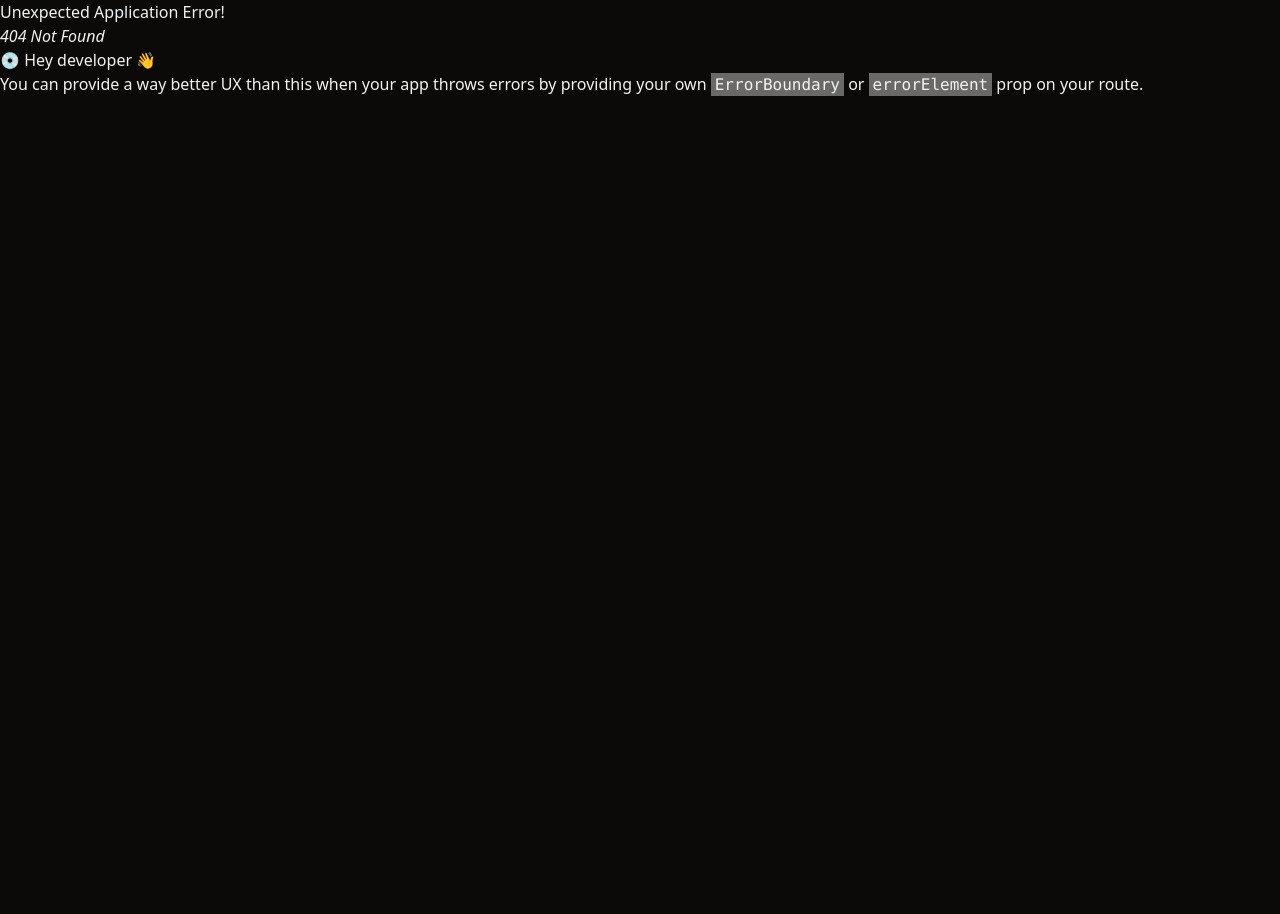
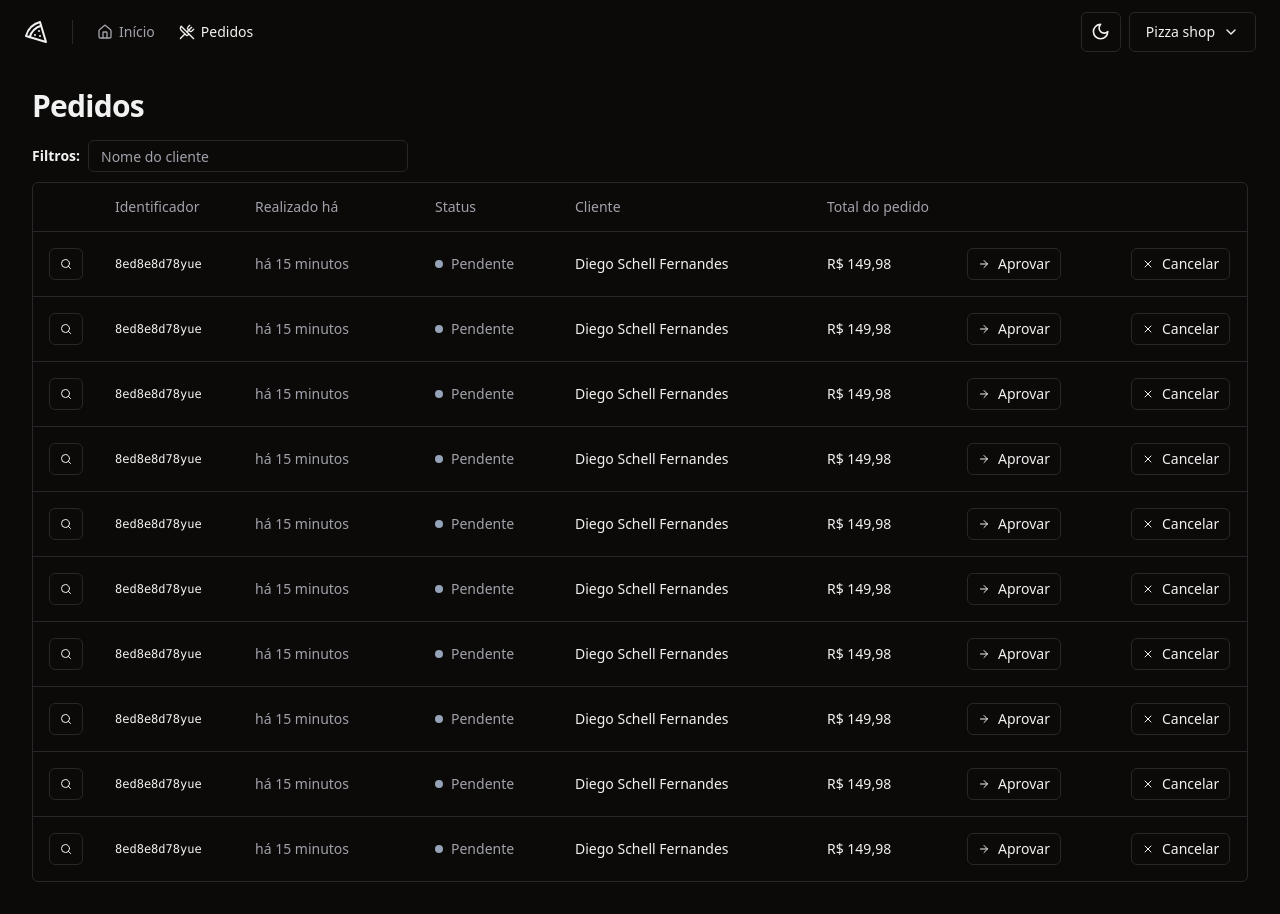
Before and after one commit to Carolbrandes/pizzashop-web, a React (Vite) app: page /orders in a window 1280 px wide. Before the commit this address had no page. Before the commit the page ends 800 px from the top, so only its background shows below. Built offline with nearby package versions, Linux system fonts and the light colour scheme.

Commit message:
feat/orders page initial

```diff
--- a/src/components/ui/button.tsx
+++ b/src/components/ui/button.tsx
@@ -21,6 +21,7 @@
       },
       size: {
         default: 'h-10 px-4 py-2',
+        xs: 'h-8 px-2.5',
         sm: 'h-9 rounded-md px-3',
         lg: 'h-11 rounded-md px-8',
         icon: 'h-10 w-10',
--- /dev/null
+++ b/src/components/ui/table.tsx
@@ -0,0 +1,117 @@
+import * as React from "react"
+
+import { cn } from "@/lib/utils"
+
+const Table = React.forwardRef<
+  HTMLTableElement,
+  React.HTMLAttributes<HTMLTableElement>
+>(({ className, ...props }, ref) => (
+  <div className="relative w-full overflow-auto">
+    <table
+      ref={ref}
+      className={cn("w-full caption-bottom text-sm", className)}
+      {...props}
+    />
+  </div>
+))
+Table.displayName = "Table"
+
+const TableHeader = React.forwardRef<
+  HTMLTableSectionElement,
+  React.HTMLAttributes<HTMLTableSectionElement>
+>(({ className, ...props }, ref) => (
+  <thead ref={ref} className={cn("[&_tr]:border-b", className)} {...props} />
+))
+TableHeader.displayName = "TableHeader"
+
+const TableBody = React.forwardRef<
+  HTMLTableSectionElement,
+  React.HTMLAttributes<HTMLTableSectionElement>
+>(({ className, ...props }, ref) => (
+  <tbody
+    ref={ref}
+    className={cn("[&_tr:last-child]:border-0", className)}
+    {...props}
+  />
+))
+TableBody.displayName = "TableBody"
+
+const TableFooter = React.forwardRef<
+  HTMLTableSectionElement,
+  React.HTMLAttributes<HTMLTableSectionElement>
+>(({ className, ...props }, ref) => (
+  <tfoot
+    ref={ref}
+    className={cn(
+      "border-t bg-muted/50 font-medium [&>tr]:last:border-b-0",
+      className
+    )}
+    {...props}
+  />
+))
+TableFooter.displayName = "TableFooter"
+
+const TableRow = React.forwardRef<
+  HTMLTableRowElement,
+  React.HTMLAttributes<HTMLTableRowElement>
+>(({ className, ...props }, ref) => (
+  <tr
+    ref={ref}
+    className={cn(
+      "border-b transition-colors hover:bg-muted/50 data-[state=selected]:bg-muted",
+      className
+    )}
+    {...props}
+  />
+))
+TableRow.displayName = "TableRow"
+
+const TableHead = React.forwardRef<
+  HTMLTableCellElement,
+  React.ThHTMLAttributes<HTMLTableCellElement>
+>(({ className, ...props }, ref) => (
+  <th
+    ref={ref}
+    className={cn(
+      "h-12 px-4 text-left align-middle font-medium text-muted-foreground [&:has([role=checkbox])]:pr-0",
+      className
+    )}
+    {...props}
+  />
+))
+TableHead.displayName = "TableHead"
+
+const TableCell = React.forwardRef<
+  HTMLTableCellElement,
+  React.TdHTMLAttributes<HTMLTableCellElement>
+>(({ className, ...props }, ref) => (
+  <td
+    ref={ref}
+    className={cn("p-4 align-middle [&:has([role=checkbox])]:pr-0", className)}
+    {...props}
+  />
+))
+TableCell.displayName = "TableCell"
+
+const TableCaption = React.forwardRef<
+  HTMLTableCaptionElement,
+  React.HTMLAttributes<HTMLTableCaptionElement>
+>(({ className, ...props }, ref) => (
+  <caption
+    ref={ref}
+    className={cn("mt-4 text-sm text-muted-foreground", className)}
+    {...props}
+  />
+))
+TableCaption.displayName = "TableCaption"
+
+export {
+  Table,
+  TableHeader,
+  TableBody,
+  TableFooter,
+  TableHead,
+  TableRow,
+  TableCell,
+  TableCaption,
+}
--- /dev/null
+++ b/src/pages/orders/orders.tsx
@@ -0,0 +1,93 @@
+import { ArrowRight, Search, X } from 'lucide-react'
+import { Helmet } from 'react-helmet-async'
+
+import { Button } from '@/components/ui/button'
+import { Input } from '@/components/ui/input'
+import {
+    Table,
+    TableBody,
+    TableCell,
+    TableHead,
+    TableHeader,
+    TableRow,
+} from '@/components/ui/table'
+
+export function Orders() {
+  return (
+    <>
+      <Helmet title="Pedidos" />
+
+      <div className="flex flex-col gap-4">
+        <h1 className="text-3xl font-bold tracking-tight">Pedidos</h1>
+      </div>
+
+      <div className="space-y-2.5">
+        <form className="flex items-center gap-2">
+          <span className="text-sm font-semibold">Filtros:</span>
+          <Input placeholder="Nome do cliente" className="h-8 w-[320px]" />
+        </form>
+
+        <div className="rounded-md border">
+          <Table>
+            <TableHeader>
+              <TableRow>
+                <TableHead className="w-[64px]"></TableHead>
+                <TableHead className="w-[140px]">Identificador</TableHead>
+                <TableHead className="w-[180px]">Realizado há</TableHead>
+                <TableHead className="w-[140px]">Status</TableHead>
+                <TableHead>Cliente</TableHead>
+                <TableHead className="w-[140px]">Total do pedido</TableHead>
+                <TableHead className="w-[164px]"></TableHead>
+                <TableHead className="w-[132px]"></TableHead>
+              </TableRow>
+            </TableHeader>
+
+            <TableBody>
+              {Array.from({ length: 10 }).map((_, i) => (
+                <TableRow key={i}>
+                  <TableCell>
+                    <Button variant="outline" size="xs">
+                      <Search className="h-3 w-3" />
+                      <span className="sr-only">Detalhes do pedido</span>
+                    </Button>
+                  </TableCell>
+
+                  <TableCell className="font-mono text-xs font-medium">
+                    8ed8e8d78yue
+                  </TableCell>
+                  <TableCell className="text-muted-foreground">
+                    há 15 minutos
+                  </TableCell>
+                  <TableCell>
+                    <div className="flex items-center gap-2">
+                      <span className="h-2 w-2 rounded-full bg-slate-400" />
+                      <span className="font-medium text-muted-foreground">
+                        Pendente
+                      </span>
+                    </div>
+                  </TableCell>
+                  <TableCell className="font-medium">
+                    Diego Schell Fernandes
+                  </TableCell>
+                  <TableCell className="font-medium">R$ 149,98</TableCell>
+                  <TableCell>
+                    <Button variant="outline" size="xs">
+                      <ArrowRight className="mr-2 h-3 w-3" />
+                      Aprovar
+                    </Button>
+                  </TableCell>
+                  <TableCell>
+                    <Button variant="outline" size="xs">
+                      <X className="mr-2 h-3 w-3" />
+                      Cancelar
+                    </Button>
+                  </TableCell>
+                </TableRow>
+              ))}
+            </TableBody>
+          </Table>
+        </div>
+      </div>
+    </>
+  )
+}
--- a/src/routes.tsx
+++ b/src/routes.tsx
@@ -5,6 +5,7 @@
 import { Dashboard } from './pages/app/dashboard'
 import { SignIn } from './pages/auth/sign-in'
 import { SignUp } from './pages/auth/sign-up'
+import { Orders } from './pages/orders/orders'
 
 export const router = createBrowserRouter([
   {
@@ -14,6 +15,10 @@
       {
         path: '/',
         element: <Dashboard />,
+      },
+      {
+        path: '/orders',
+        element: <Orders />,
       },
     ],
   },
```
